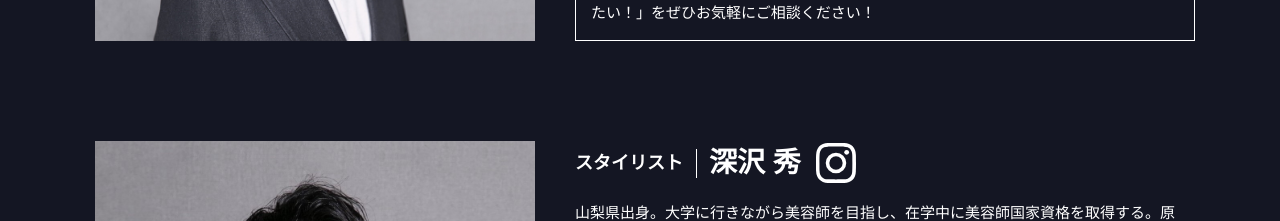
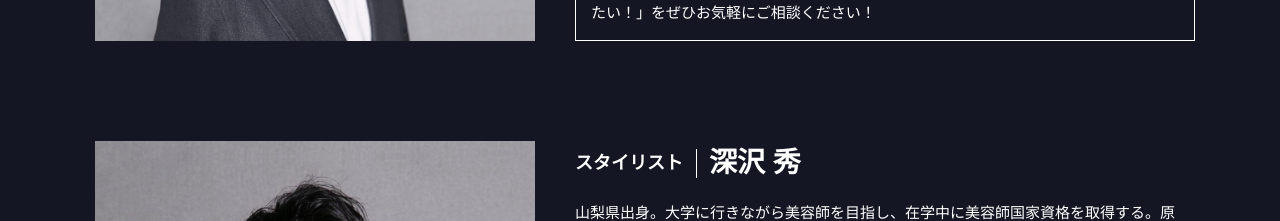
Before and after one commit to kamy0042/bee_group_web, a Next.js app: page /staff in a window 1280 px wide. Shown: the part 1120-1341 px from the top of the page. Built offline with nearby package versions, Linux system fonts and the light colour scheme.

Commit message:
instagramのリンクを削除

```diff
--- a/pages/staff/index.tsx
+++ b/pages/staff/index.tsx
@@ -78,7 +78,6 @@ function Staff() {
                 staffName="深沢 秀"
                 profile="山梨県出身。大学に行きながら美容師を目指し、在学中に美容師国家資格を取得する。原宿・表参道のヘアサロンでスタイリストとして活躍。フリーランスに転身後、2022年からBee dandyに仲間入り。都会的なスタイルと髪のお悩み解消を、同時に実現してしまう技術とセンスの持ち主。"
                 message="「モテる男になりたい」永遠のテーマですよね。自分に似合うヘアスタイルを手に入れることで、若々しさや大人の色気を上手にアピールできます。解消したいお悩みや、なりたいイメージがあれば、ぜひご相談ください！最新トレンドをいち早くキャッチし、さりげなく流行を取り入れた、一人ひとりの魅力を最高に引き立てるヘアスタイルをご提供します！"
-                url="https://instagram.com/beedandy_fukasawa_official?igshid=NTc4MTIwNjQ2YQ=="
               />
             </div>
             <div className={styles.staff}>
```
